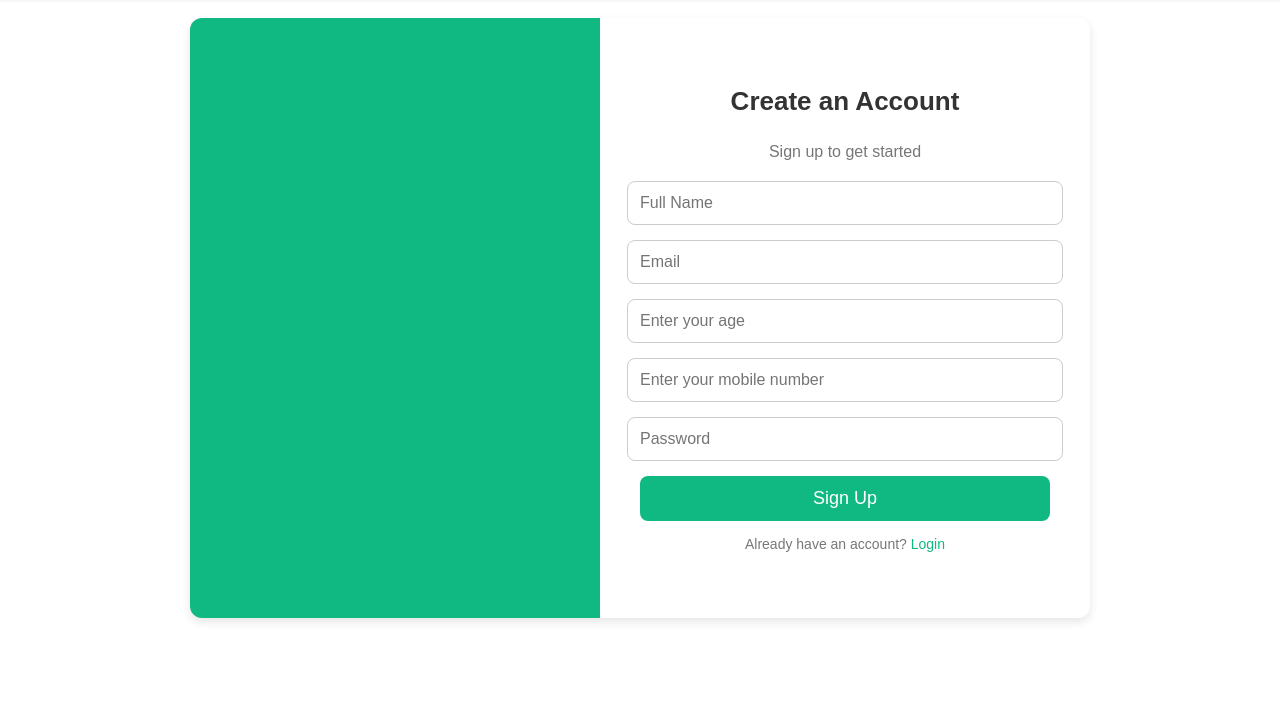
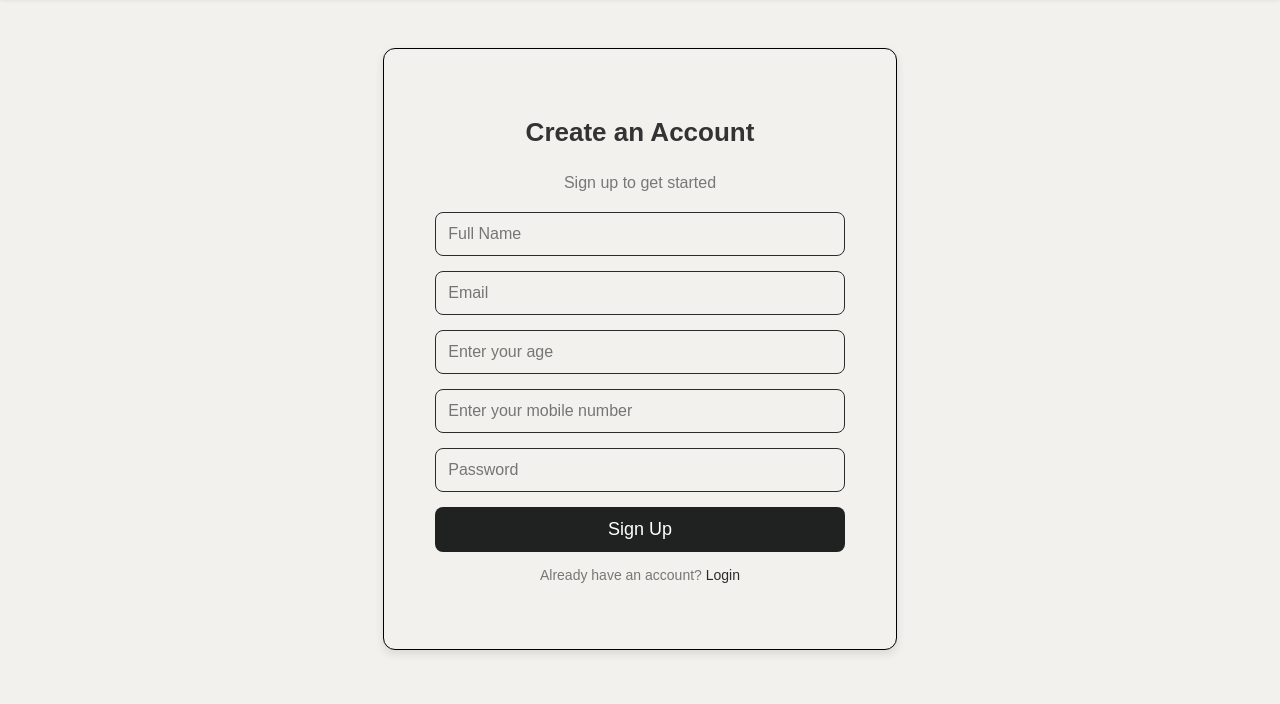
Before and after one commit to aanya-19/youthup-25, a plain HTML site: page signup.html in a window 1280 px wide. Shown: the part 96-800 px from the top of the page. Drawn offline with Linux system fonts and the light colour scheme.

Commit message:
Update signup.html

```diff
--- a/signup.html
+++ b/signup.html
@@ -7,18 +7,18 @@
     <script src="https://translate.google.com/translate_a/element.js?cb=initTranslate"></script>
     <style>
         #google_translate_element {
-            display: inline-block;
-            margin-left: 10px;  /* Adjust spacing */
+            display: inline-block !important;
+            margin-left: 10px !important;  /* Adjust spacing */
           }
 
           .goog-te-gadget {
             font-family: Arial, sans-serif !important;
             font-size: 14px !important;
-            color: white !important;
+            color: #f2f1ed !important;
           }
 
           .goog-te-gadget select {
-            background: #fffefe;  /* Match button color */
+            background: #f2f1ed;  /* Match button color */
             color: rgb(15, 15, 15);
             border: none;
             padding: 5px;
@@ -50,34 +50,49 @@
           body > .skiptranslate {
             display: none !important;
           }
+
         body {
           font-family: 'Arial', sans-serif;
           margin: 0;
           padding: 0;
           box-sizing: border-box;
-            background-color: #ffffff;
+          background-color: #f2f1ed;
           color: #333;
-            display: flex;
-            flex-direction: column;
-            align-items: center;
-            justify-content: flex-start;
-            height: 100vh;
+          text-align: center;
         }
-
         .navbar {
-            width: 100%;
           display: flex;
           justify-content: space-between;
           align-items: center;
           padding: 10px 20px;
-            background-color: #fff;
+          background-color: #f2f1ed;
           box-shadow: 0 2px 4px rgba(0, 0, 0, 0.1);
           position: relative;
           z-index: 10;
         }
-
         .navbar img {
           height: 70px;
+        }
+        .navbar .menu {
+          display: flex;
+          align-items: center;
+          gap: 15px;
+
+        }
+        .navbar a {
+          text-decoration: none;
+          color: #333;
+          font-weight: bold;
+        }
+        .navbar .button {
+          background-color: #090a0a;
+          color: #fff;
+          padding: 8px 15px;
+          border-radius: 5px;
+          transition: background-color 0.3s;
+        }
+        .navbar .button:hover {
+          background-color: #0e0f0e;
         }
 
         .menu {
@@ -93,15 +108,32 @@
         }
 
         .signup-container {
-            width: 900px;
+            width: 40vw;
             height: 600px;
-            background: white;
+            background: #f2f1ed;
             display: flex;
+            flex-direction: column;  /* Stack elements vertically */
+            align-items: center;     /* Center horizontally */
+            justify-content: center; /* Center vertically */
             box-shadow: 0px 4px 10px rgba(0, 0, 0, 0.1);
             border-radius: 12px;
             overflow: hidden;
-            margin-top: 20px;
+            margin: 50px auto; /* Center the container */
+            text-align: center; /* Ensures all text inside is centered */
+            border: 1px solid black;
         }
+
+
+        .form-section {
+            width: 100%;
+            display: flex;
+            flex-direction: column;
+            align-items: center; /* Center horizontally */
+            justify-content: center; /* Center vertically */
+            text-align: center; /* Center text inside */
+            padding: 40px;
+        }
+
 
         .image-section {
             width: 50%;
@@ -117,14 +149,8 @@
             box-shadow: 0px 4px 10px rgba(0, 0, 0, 0.2);
         }
 
-        .form-section {
-            width: 50%;
-            display: flex;
-            flex-direction: column;
-            align-items: center;
-            justify-content: center;
-            padding: 40px;
-        }
+
+
 
         h2 {
             font-size: 26px;
@@ -138,19 +164,23 @@
         }
 
         .input-box {
-            width: 100%;
+            width: 80%; /* Adjust width to fit within the container */
+             /* Set a maximum width to prevent it from becoming too wide */
             padding: 12px;
             margin-bottom: 15px;
-            border: 1px solid #ccc;
+            border: 1px solid #2c2b2b;
+            background-color: #f2f1ed;
             border-radius: 8px;
             font-size: 16px;
             outline: none;
+            box-sizing: border-box; /* Ensures padding is included in width */
         }
 
+
         .signup-button {
-            width: 100%;
+            width: 80%;
             padding: 12px;
-            background-color: #10b981;
+            background-color: #202221;
             color: white;
             font-size: 18px;
             border: none;
@@ -168,7 +198,7 @@
         }
 
         .login-text a {
-            color: #10b981;
+            color: #2b2d2c;
             text-decoration: none;
         }
     </style>
@@ -188,9 +218,7 @@
     </div>
 
     <div class="signup-container">
-        <div class="image-section">
-            <!-- <img src="https://" alt="Signup Image"> -->
-        </div>
+
 
         <div class="form-section">
             <h2>Create an Account</h2>
@@ -204,7 +232,7 @@
 
             <button class="signup-button">Sign Up</button>
 
-            <p class="login-text">Already have an account? <a href="#">Login</a></p>
+            <p class="login-text">Already have an account? <a href="login.html">Login</a></p>
         </div>
     </div>
 
```
Lines whose indentation alone changed are shown as unchanged.
